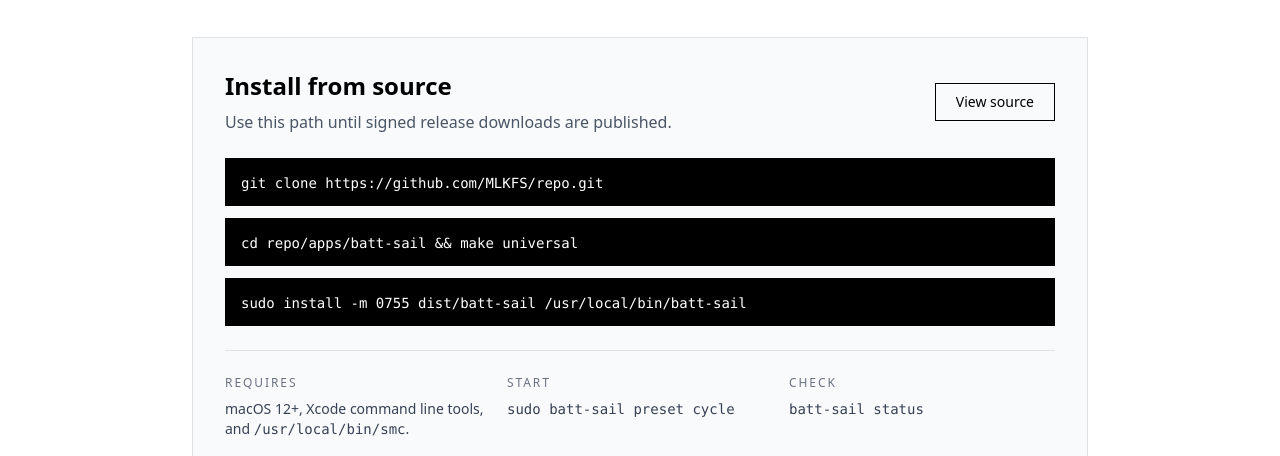
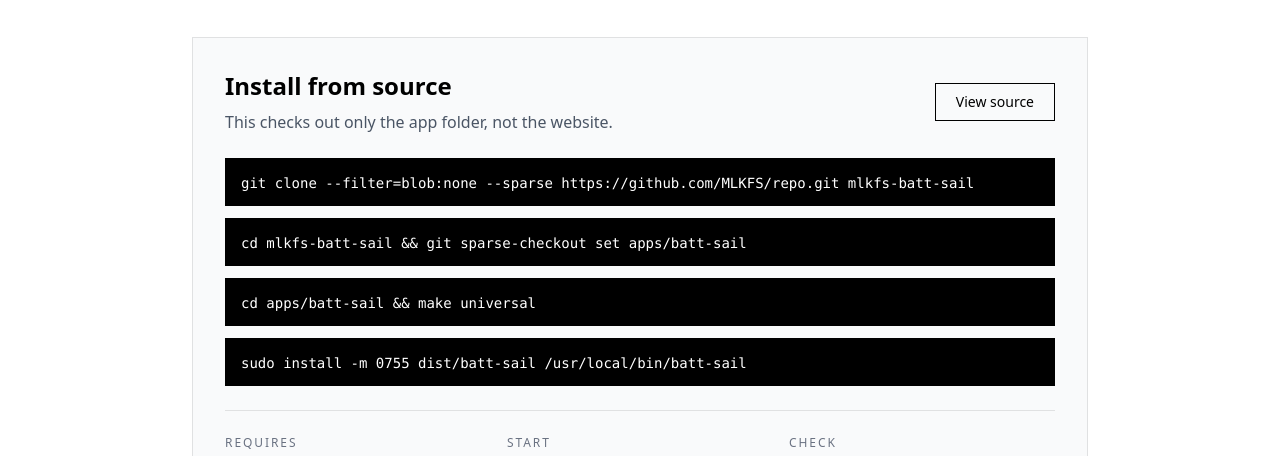
Before and after one commit to MLKFS/repo, an Astro site: page /software/batt-sail in a window 1280 px wide. Shown: the part 334-790 px from the top of the page. Built offline with nearby package versions, Linux system fonts and the light colour scheme; Astro itself is replaced by a stand-in of ours.

Commit message:
Use sparse checkout for batt-sail install

```diff
--- a/src/pages/software.astro
+++ b/src/pages/software.astro
@@ -61,7 +61,7 @@ const description = "Open-source tools published by MLKFS.";
           </div>
         </div>
         <div class="mt-6 overflow-x-auto bg-black px-4 py-3 text-left">
-          <code class="text-sm text-white">git clone https://github.com/MLKFS/repo.git && cd repo/apps/batt-sail</code>
+          <code class="text-sm text-white">git clone --filter=blob:none --sparse https://github.com/MLKFS/repo.git mlkfs-batt-sail</code>
         </div>
       </div>
     </div>
--- a/src/pages/software/batt-sail.astro
+++ b/src/pages/software/batt-sail.astro
@@ -25,7 +25,7 @@ const description = "Install batt-sail, the macOS battery sailing CLI by MLKFS."
           <div>
             <h2 class="text-2xl font-semibold text-black">Install from source</h2>
             <p class="mt-2 text-sm md:text-base text-gray-600">
-              Use this path until signed release downloads are published.
+              This checks out only the app folder, not the website.
             </p>
           </div>
           <a
@@ -37,10 +37,13 @@ const description = "Install batt-sail, the macOS battery sailing CLI by MLKFS."
         </div>
 
         <div class="mt-6 overflow-x-auto bg-black px-4 py-3 text-left">
-          <code class="text-sm text-white">git clone https://github.com/MLKFS/repo.git</code>
+          <code class="text-sm text-white">git clone --filter=blob:none --sparse https://github.com/MLKFS/repo.git mlkfs-batt-sail</code>
         </div>
         <div class="mt-3 overflow-x-auto bg-black px-4 py-3 text-left">
-          <code class="text-sm text-white">cd repo/apps/batt-sail && make universal</code>
+          <code class="text-sm text-white">cd mlkfs-batt-sail && git sparse-checkout set apps/batt-sail</code>
+        </div>
+        <div class="mt-3 overflow-x-auto bg-black px-4 py-3 text-left">
+          <code class="text-sm text-white">cd apps/batt-sail && make universal</code>
         </div>
         <div class="mt-3 overflow-x-auto bg-black px-4 py-3 text-left">
           <code class="text-sm text-white">sudo install -m 0755 dist/batt-sail /usr/local/bin/batt-sail</code>
```
Also changed, not shown: apps/batt-sail/README.md.
